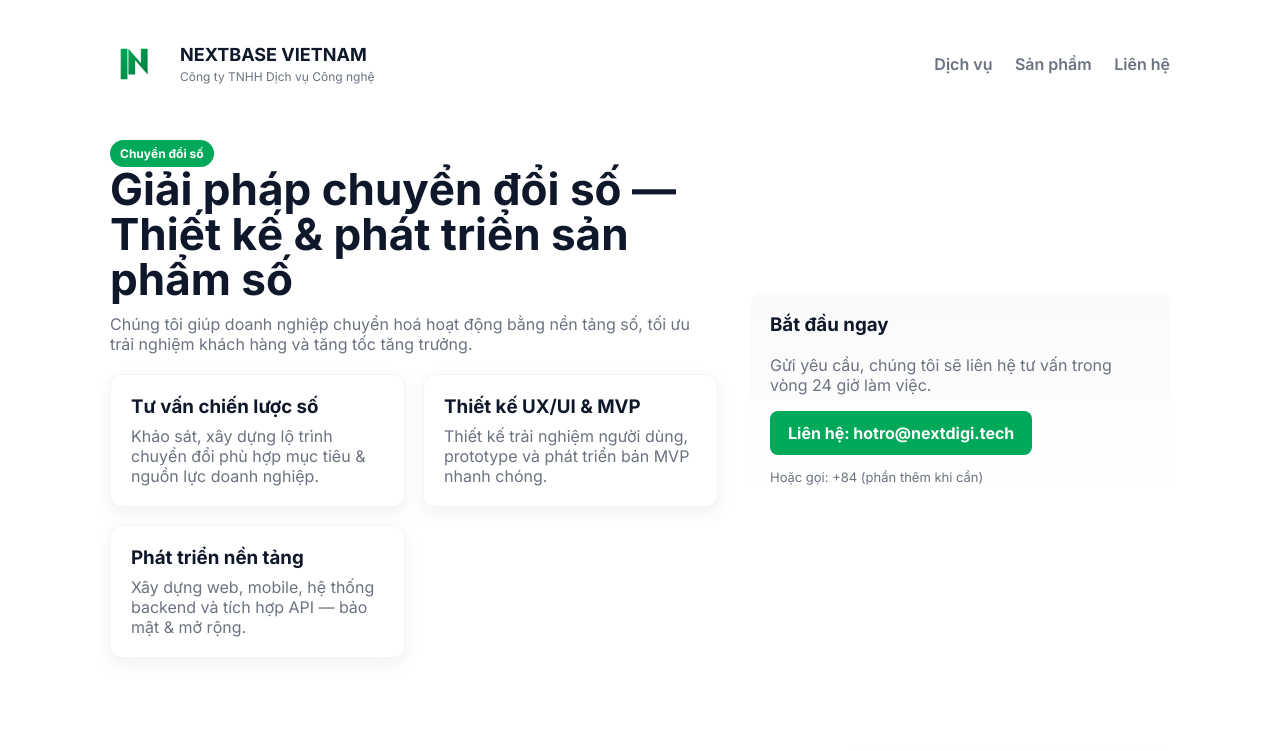
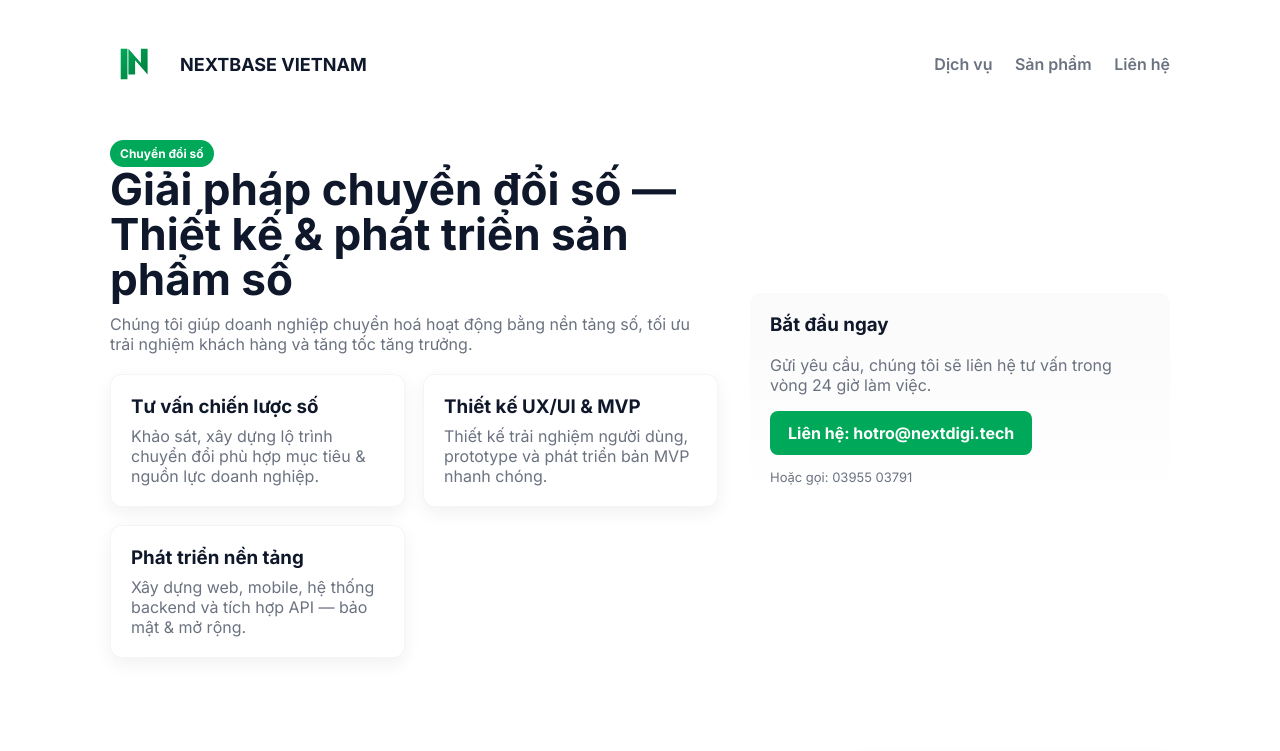
Before and after one commit to nathoang/nextbase, a plain HTML site: page index.html in a window 1280 px wide. Shown: the top 751 px of the page. Drawn offline with Linux system fonts and the light colour scheme.

Commit message:
update 1

```diff
--- a/index.html
+++ b/index.html
@@ -79,7 +79,6 @@
         </div>
         <div>
           <h1 class="site">NEXTBASE VIETNAM</h1>
-          <div style="font-size:12px;color:var(--muted);margin-top:4px">Công ty TNHH Dịch vụ Công nghệ</div>
         </div>
       </div>
       <nav>
@@ -117,7 +116,7 @@
           <h3 style="margin-top:0">Bắt đầu ngay</h3>
           <p style="color:var(--muted);">Gửi yêu cầu, chúng tôi sẽ liên hệ tư vấn trong vòng 24 giờ làm việc.</p>
           <p style="margin:14px 0"><a class="btn" href="mailto:hotro@nextdigi.tech">Liên hệ: hotro@nextdigi.tech</a></p>
-          <p style="font-size:13px;color:var(--muted);margin:0">Hoặc gọi: +84 (phần thêm khi cần)</p>
+          <p style="font-size:13px;color:var(--muted);margin:0">Hoặc gọi:  03955 03791</p>
         </aside>
       </section>
 
```
